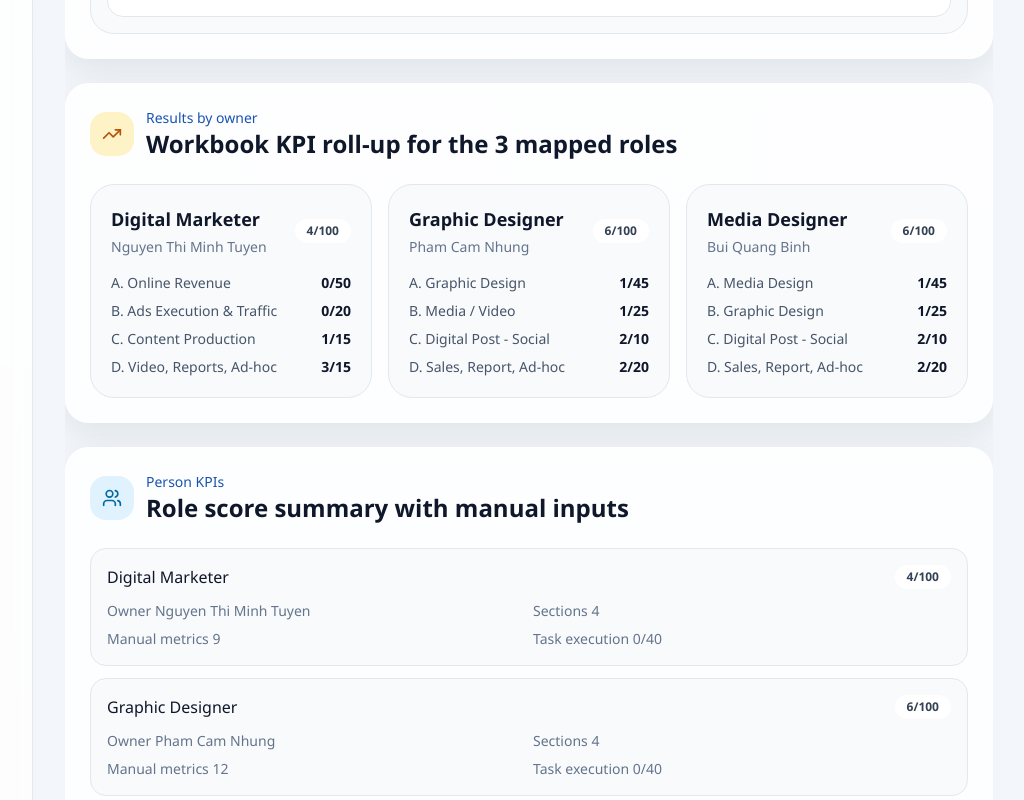
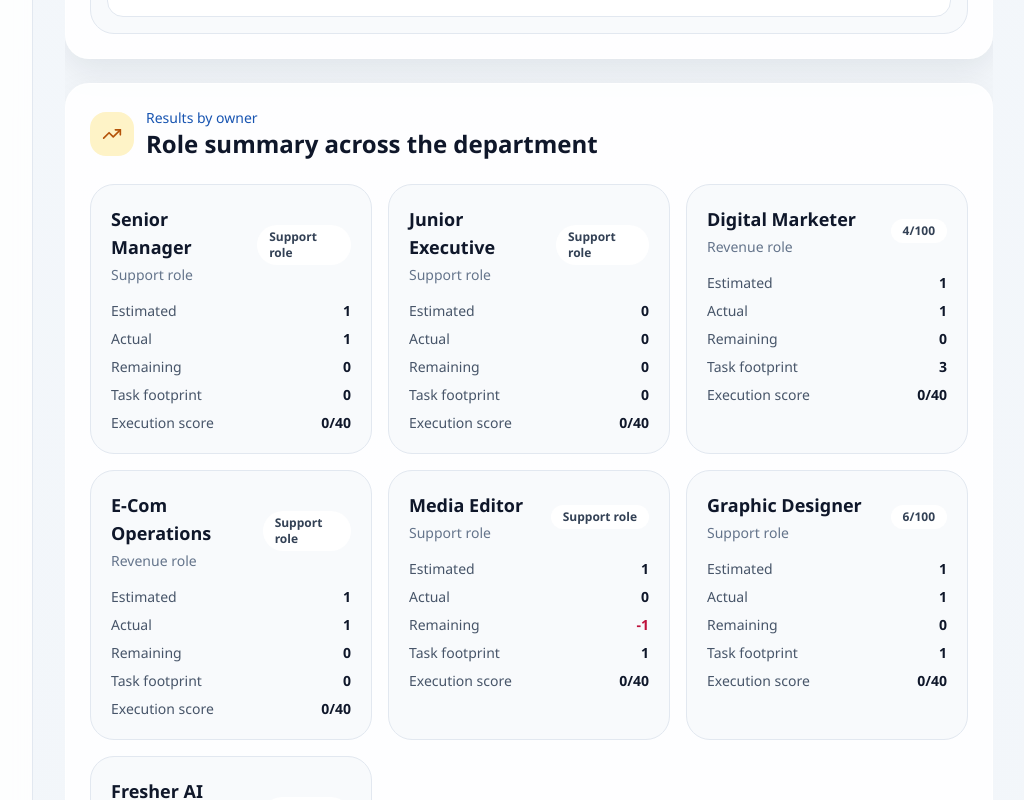
Before and after one commit to dphung88/hb-execution-os, a Next.js app: page /marketing-performance/results in a window 1280 px wide. Shown: the part 9500-10300 px from the top of the page, without its empty margins (255-1279 px from the left). Built offline with nearby package versions, Linux system fonts and the light colour scheme; no server answers; the database is empty.

Commit message:
Summarize marketing results by role

```diff
--- a/components/marketing/marketing-manual-kpi-results.tsx
+++ b/components/marketing/marketing-manual-kpi-results.tsx
@@ -4,6 +4,7 @@ import { useEffect, useMemo, useState } from "react";
 import { PenSquare, TrendingUp, Users } from "lucide-react";
 
 import { getMarketingExecutionScore } from "@/lib/marketing/execution";
+import { marketingHeadcountPlan } from "@/lib/demo-data";
 import {
   computeMarketingMetricScore,
   getDefaultMarketingManualInputs,
@@ -93,6 +94,39 @@ export function MarketingManualKpiResults({ tasks = [], monthKey = "2025-04" }:
       };
     });
   }, [inputs, tasks]);
+
+  const departmentRoleSummary = useMemo(() => {
+    return marketingHeadcountPlan.map((role) => {
+      const normalizedRole = role.role.toLowerCase();
+      const mappedRole = roleResults.find((item) => item.role.toLowerCase().includes(normalizedRole) || normalizedRole.includes(item.role.toLowerCase()));
+      const supportRole =
+        normalizedRole.includes("graphic") ||
+        normalizedRole.includes("media") ||
+        normalizedRole.includes("ai") ||
+        normalizedRole.includes("junior") ||
+        normalizedRole.includes("manager");
+
+      const linkedTasks = tasks.filter((task) => {
+        const owner = task.owner.toLowerCase();
+        if (normalizedRole.includes("digital")) return owner.includes("content");
+        if (normalizedRole.includes("graphic")) return owner.includes("designer");
+        if (normalizedRole.includes("media")) return owner.includes("editor");
+        if (normalizedRole.includes("ai")) return owner.includes("ai");
+        return false;
+      });
+
+      return {
+        role: role.role,
+        contribution: supportRole ? "Support" : "Revenue",
+        estimated: role.estimated,
+        actual: role.actual,
+        remaining: role.remaining,
+        workbookScore: mappedRole?.workbookScore ?? null,
+        executionScore: mappedRole?.executionScore ?? 0,
+        linkedTasks: linkedTasks.length,
+      };
+    });
+  }, [roleResults, tasks]);
 
   return (
     <>
@@ -223,32 +257,44 @@ export function MarketingManualKpiResults({ tasks = [], monthKey = "2025-04" }:
           </div>
           <div>
             <p className="text-sm font-medium text-brand-700">Results by owner</p>
-            <h2 className="text-2xl font-semibold text-slate-900">Workbook KPI roll-up for the 3 mapped roles</h2>
+            <h2 className="text-2xl font-semibold text-slate-900">Role summary across the department</h2>
           </div>
         </div>
 
         <div className="mt-6 grid gap-4 lg:grid-cols-3">
-          {roleResults.map((role) => (
-            <div key={role.id} className="rounded-3xl border border-slate-200 bg-slate-50 p-5">
+          {departmentRoleSummary.map((role) => (
+            <div key={role.role} className="rounded-3xl border border-slate-200 bg-slate-50 p-5">
               <div className="flex items-center justify-between gap-3">
                 <div>
                   <p className="text-lg font-semibold text-slate-900">{role.role}</p>
-                  <p className="mt-1 text-sm text-slate-500">{role.owner}</p>
+                  <p className="mt-1 text-sm text-slate-500">{role.contribution} role</p>
                 </div>
                 <span className="rounded-full bg-white px-3 py-1 text-xs font-semibold text-slate-700">
-                  {role.workbookScore}/100
+                  {role.workbookScore !== null ? `${role.workbookScore}/100` : "Support role"}
                 </span>
               </div>
 
               <div className="mt-4 space-y-2 text-sm text-slate-600">
-                {role.sections.map((section) => (
-                  <div key={section.id} className="flex items-center justify-between gap-3">
-                    <span>{section.name}</span>
-                    <span className="font-semibold text-slate-900">
-                      {section.sectionScore}/{section.sectionMax}
-                    </span>
-                  </div>
-                ))}
+                <div className="flex items-center justify-between gap-3">
+                  <span>Estimated</span>
+                  <span className="font-semibold text-slate-900">{role.estimated}</span>
+                </div>
+                <div className="flex items-center justify-between gap-3">
+                  <span>Actual</span>
+                  <span className="font-semibold text-slate-900">{role.actual}</span>
+                </div>
+                <div className="flex items-center justify-between gap-3">
+                  <span>Remaining</span>
+                  <span className={`font-semibold ${role.remaining < 0 ? "text-rose-700" : "text-slate-900"}`}>{role.remaining}</span>
+                </div>
+                <div className="flex items-center justify-between gap-3">
+                  <span>Task footprint</span>
+                  <span className="font-semibold text-slate-900">{role.linkedTasks}</span>
+                </div>
+                <div className="flex items-center justify-between gap-3">
+                  <span>Execution score</span>
+                  <span className="font-semibold text-slate-900">{role.executionScore}/40</span>
+                </div>
               </div>
             </div>
           ))}
```
